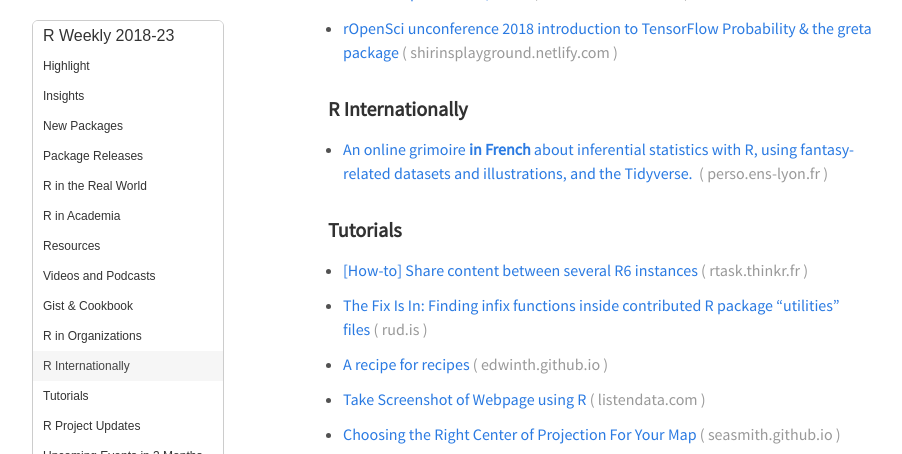
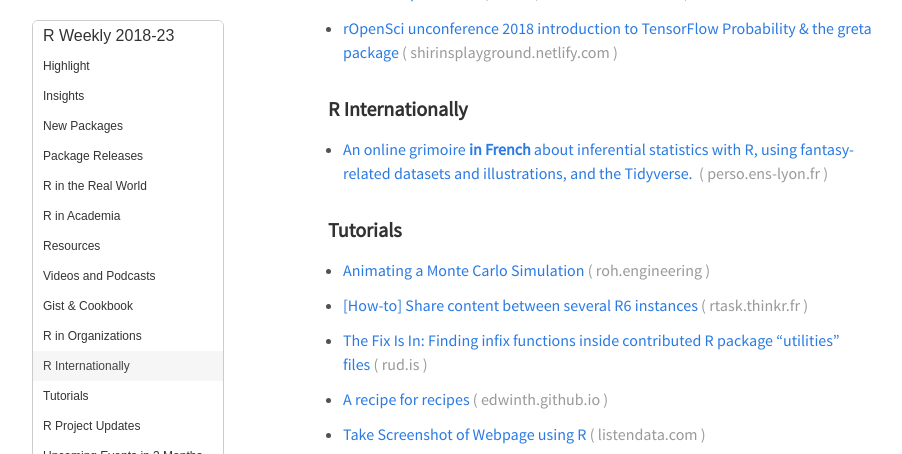
Before and after one commit to rweekly/rweekly.org, a Jekyll site: the page built from draft.md, in a window 1280 px wide and 900 px high, scrolled down 2035 px, cut to the strip 0-454 px from the top of the window. Shown: the whole strip, without its empty margins (32-934 px from the left). Built offline with Jekyll 4.4.1, drawn with Linux system fonts in a browser that asks for light colours; emoji names are drawn with the system emoji font; comment, search, counter and statistics services are not loaded.

Commit message:
add my MC animation post

```diff
--- a/draft.md
+++ b/draft.md
@@ -116,6 +116,8 @@
 
 ###  Tutorials
 
++ [Animating a Monte Carlo Simulation](https://roh.engineering/post/animating-a-monte-carlo-simulation/)
+
  + [[How-to] Share content between several R6 instances](https://rtask.thinkr.fr/blog/share-content-between-several-r6-instances/)
 
 + [The Fix Is In: Finding infix functions inside contributed R package “utilities” files](https://rud.is/b/2018/05/29/the-fix-is-in-finding-infix-functions-inside-contributed-r-package-utilities-files/)
```
